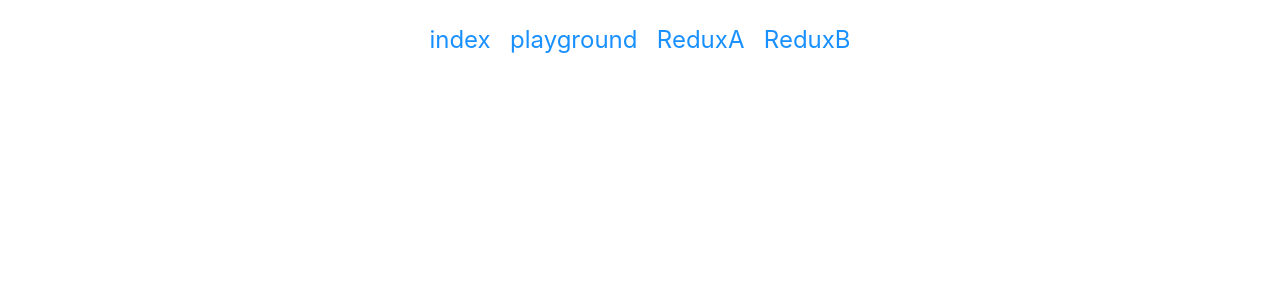
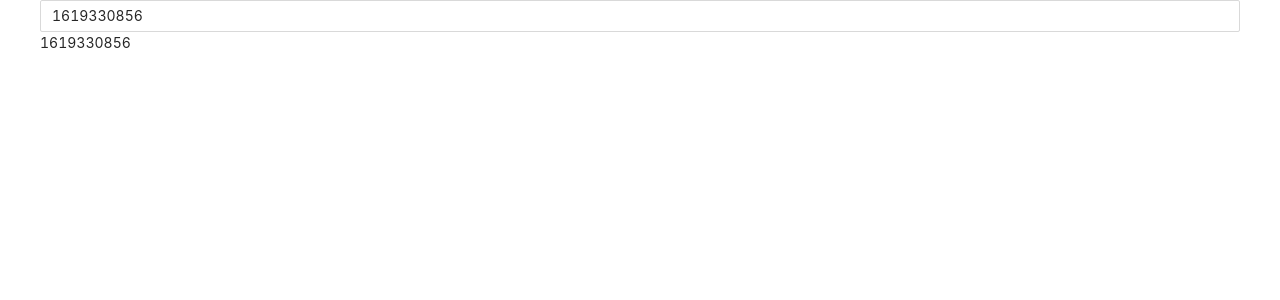
Before and after one commit to HuangChengtuo/react-ts, a React app: page /unixTime in a window 1280 px wide. Shown: the top 300 px of the page. Built offline with nearby package versions, Linux system fonts and the light colour scheme.

Commit message:
unix time

```diff
--- a/public/index.html
+++ b/public/index.html
@@ -16,7 +16,7 @@
       work correctly both with client-side routing and a non-root public URL.
       Learn how to configure a non-root public URL by running `npm run build`.
     -->
-    <title>React</title>
+    <title>黄秤砣的工具箱</title>
   </head>
 
   <body>
--- a/src/App.tsx
+++ b/src/App.tsx
@@ -2,18 +2,17 @@ import ReactDOM from 'react-dom';
 import { Provider } from 'react-redux'
 import store from './store'
 import Router from './router/Router';
-import { BrowserRouter, withRouter } from 'react-router-dom'
+import { BrowserRouter } from 'react-router-dom'
 import { ConfigProvider } from 'antd';
 import zhCN from 'antd/lib/locale/zh_CN';
 import 'antd/dist/antd.css';
 
-const HOCRouter = withRouter(Router)
 
 ReactDOM.render(
   <BrowserRouter>
     <ConfigProvider locale={zhCN}>
       <Provider store={store}>
-        <HOCRouter />
+        <Router />
       </Provider>
     </ConfigProvider>
   </BrowserRouter>,
--- a/src/pages/plaground/Playground.tsx
+++ b/src/pages/plaground/Playground.tsx
@@ -1,39 +1,14 @@
 import './Playground.scss'
-import { Input, Form, Button } from 'antd'
-import { useState, useEffect } from 'react'
+import { Button } from 'antd'
+import { useHistory } from 'react-router-dom'
 
 export default function Playground() {
-  const obj: { name: string, age: string | number } = { name: 'hct', age: 24 }
+  const router = useHistory()
 
-  const [count, setCount] = useState<number>(16)
-  useEffect(() => {
-    console.log(count, form.getFieldsValue())
-  })
-  const changeCount = () => {
-    setCount(count + 1)
-  }
-
-  const [form] = Form.useForm()
-  const onFinish = (value: { name: string, age: string | number }) => {
-    console.log(form.getFieldValue('age'))
-  }
   return (
     <div id="playground">
-      <Button onClick={() => {
-        form.resetFields()
-      }}>reset</Button>
-      {count}
-      <Button onClick={changeCount}>set</Button>
-      <br /><br />
-      <Form form={form} onFinish={onFinish} initialValues={obj}>
-        <Form.Item name="name" label="姓名" rules={[{ required: true }]}>
-          <Input />
-        </Form.Item>
-        <Form.Item name="age" label="年龄" rules={[{ required: true }]}>
-          <Input type="number" />
-        </Form.Item>
-        <Button htmlType="submit">submit</Button>
-      </Form>
+      playground
+      <Button onClick={() => { router.push('/') }}>go home</Button>
     </div>
   );
 }
--- /dev/null
+++ b/src/pages/unixTime/UnixTime.scss
@@ -0,0 +1,4 @@
+#unix-time-page{
+  width: 1200px;
+  margin: 0 auto;
+}
--- /dev/null
+++ b/src/pages/unixTime/UnixTime.tsx
@@ -0,0 +1,17 @@
+import { useState, ChangeEvent } from 'react'
+import dayjs from 'dayjs'
+import { Input } from 'antd';
+import './UnixTime.scss'
+
+export default function UnixTime() {
+  const [unix1, setUnix1] = useState<number>(dayjs().unix())
+  const changeUnix1 = (e: ChangeEvent<HTMLInputElement>) => {
+    setUnix1(Number(e.target.value))
+  }
+  return (
+    <div id="unix-time-page">
+      <Input value={unix1} onChange={changeUnix1} type="number" />
+      {unix1}
+    </div>
+  )
+}
--- a/src/router/Router.tsx
+++ b/src/router/Router.tsx
@@ -1,13 +1,12 @@
-import { Switch, Route, NavLink } from 'react-router-dom'
+import { Switch, Route, NavLink, useLocation } from 'react-router-dom'
 import Index from "@/pages/index/Index";
 import Playground from '@/pages/plaground/Playground'
 import ReduxA from '@/pages/redux/a'
 import ReduxB from '@/pages/redux/b'
+import UnixTime from '@/pages/unixTime/UnixTime'
 import './Router.scss'
 
-export default function Router(props: any) {
-  return (
-    <div>
+const RouterHeader = (
   <div className={'router-header'}>
     <NavLink to={'/'}>index</NavLink>
     &nbsp; &nbsp;
@@ -16,12 +15,23 @@ export default function Router(props: any) {
     <NavLink to={'/redux/a'}>ReduxA</NavLink>
     &nbsp; &nbsp;
     <NavLink to={'/redux/b'}>ReduxB</NavLink>
+    &nbsp; &nbsp;
+    <NavLink to={'/unixTime'}>unixTime</NavLink>
   </div>
+)
+
+export default function Router() {
+  const route = useLocation()
+
+  return (
+    <div>
+      {route.pathname === '/' ? RouterHeader : ''}
       <Switch>
         <Route exact path="/" component={Index} />
         <Route path="/playground" component={Playground} />
         <Route path="/redux/a" component={ReduxA} />
         <Route path="/redux/b" component={ReduxB} />
+        <Route path="/unixTime" component={UnixTime} />
       </Switch>
     </div>
   )
```
Lines whose indentation alone changed are shown as unchanged.
